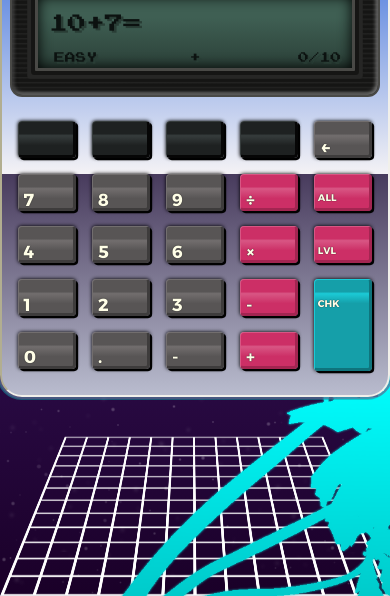
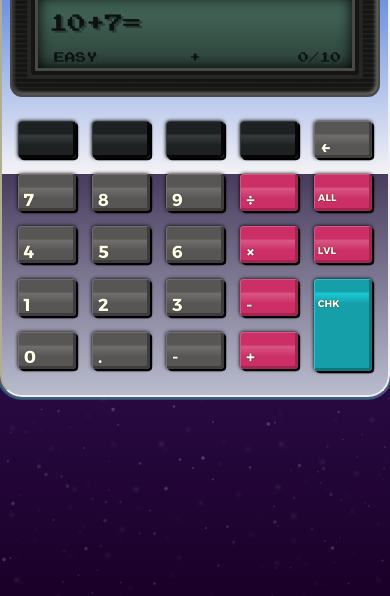
Before and after one commit to TatuArvela/Super-Mathgame, a website: page index.html in a window 390 px wide. Shown: the part 248-844 px from the top of the page. Drawn offline with Linux system fonts and the light colour scheme.

Commit message:
Updated code, cleaned background

```diff
--- a/gulpfile.js
+++ b/gulpfile.js
@@ -1,18 +1,8 @@
 var gulp      = require('gulp');
-var cordova   = require('cordova-lib').cordova;
 var sass      = require('gulp-sass');
 var ts        = require('gulp-typescript');
 
 gulp.task('default', ['ts', 'sass', 'jquery']);
-
-gulp.task('build', function (callback) {
-  cordova.build({
-    'platforms': ['android'],
-    'options': {
-      argv: ['--release','--gradleArg=--no-daemon']
-    }
-  }, callback);
-});
 
 gulp.task('sass', function() {
   gulp.src('./src/sass/index.sass')
--- a/package.json
+++ b/package.json
@@ -2,7 +2,7 @@
     "name": "sakura",
     "displayName": "「ＳＡＫＵＲＡ」　Ｍａｔｈｅｍａｔｉｃａｌ－Ｇａｍｅ－Ｓｙｓｔｅｍ－１",
     "version": "1.0.0",
-    "description":　"Ｖｅｒｙ　ｗｅｌｌ　ｅｘｃｉｔｅｄ　ｇａｍｅ　ｏｆ　ｓｍａｒｔ　ｐｅｏｐｌｅｓ！",
+    "description": "Ｖｅｒｙ　ｗｅｌｌ　ｅｘｃｉｔｅｄ　ｇａｍｅ　ｏｆ　ｓｍａｒｔ　ｐｅｏｐｌｅｓ！",
     "main": "index.js",
     "scripts": {
         "test": "echo \"Error: no test specified\" && exit 1"
--- a/src/sass/index.sass
+++ b/src/sass/index.sass
@@ -97,31 +97,31 @@ body
   &.layer-1
     z-index: 1
     background: url("../img/speckles.png")
-  &.layer-2
-    z-index: 2
-    position: absolute
-    margin: auto
-    left: 50%
-    bottom: 35%
-    width: 30em
-    height: 30em
-    z-index: 2
-    background-image: url("../img/sun.png")
-    // The gradient used in sun.png:
-    // background: linear-gradient(to top, #A445B2 0%, #D41872 52%, #FF0066 100%)
-    background-size: 100% 100%
-  &.layer-3
-    background-image: url("../img/palm-trees.png")
-    background-size: 35em
-    background-repeat: no-repeat
-    background-position: calc(0% + 5em) calc(100% + 3em)
-    z-index: 4
-  &.layer-4
-    background-image: url("../img/grid.png")
-    background-size: 100% 10em
-    background-repeat: no-repeat
-    background-position: center bottom
-    z-index: 3
+  // &.layer-2
+  //   z-index: 2
+  //   position: absolute
+  //   margin: auto
+  //   left: 50%
+  //   bottom: 35%
+  //   width: 30em
+  //   height: 30em
+  //   z-index: 2
+  //   background-image: url("../img/sun.png")
+  //   // The gradient used in sun.png:
+  //   // background: linear-gradient(to top, #A445B2 0%, #D41872 52%, #FF0066 100%)
+  //   background-size: 100% 100%
+  // &.layer-3
+  //   background-image: url("../img/palm-trees.png")
+  //   background-size: 35em
+  //   background-repeat: no-repeat
+  //   background-position: calc(0% + 5em) calc(100% + 3em)
+  //   z-index: 4
+  // &.layer-4
+  //   background-image: url("../img/grid.png")
+  //   background-size: 100% 10em
+  //   background-repeat: no-repeat
+  //   background-position: center bottom
+  //   z-index: 3
 
 .case
   z-index: 1000
```
Also changed, not shown: www/css/index.css, 1 other file.
